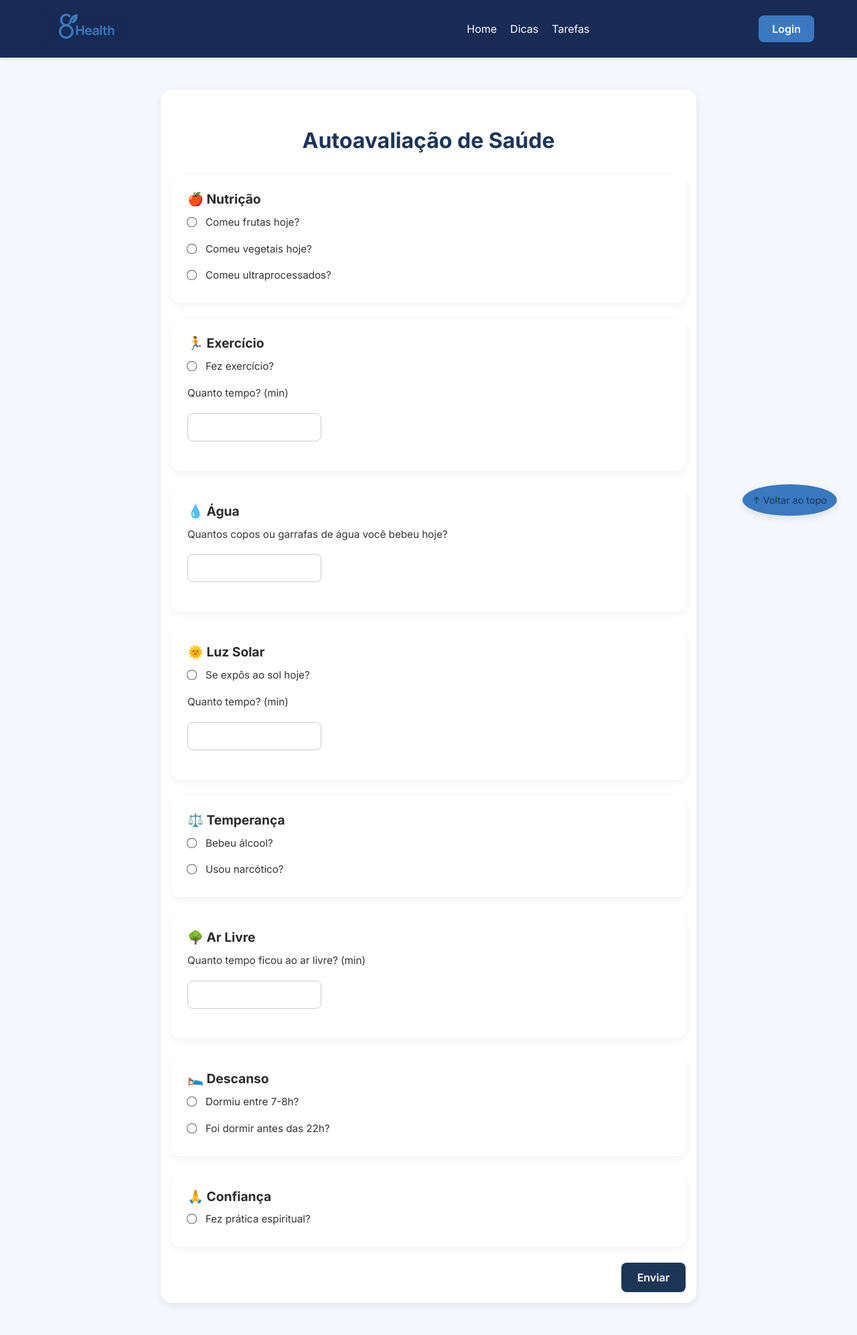
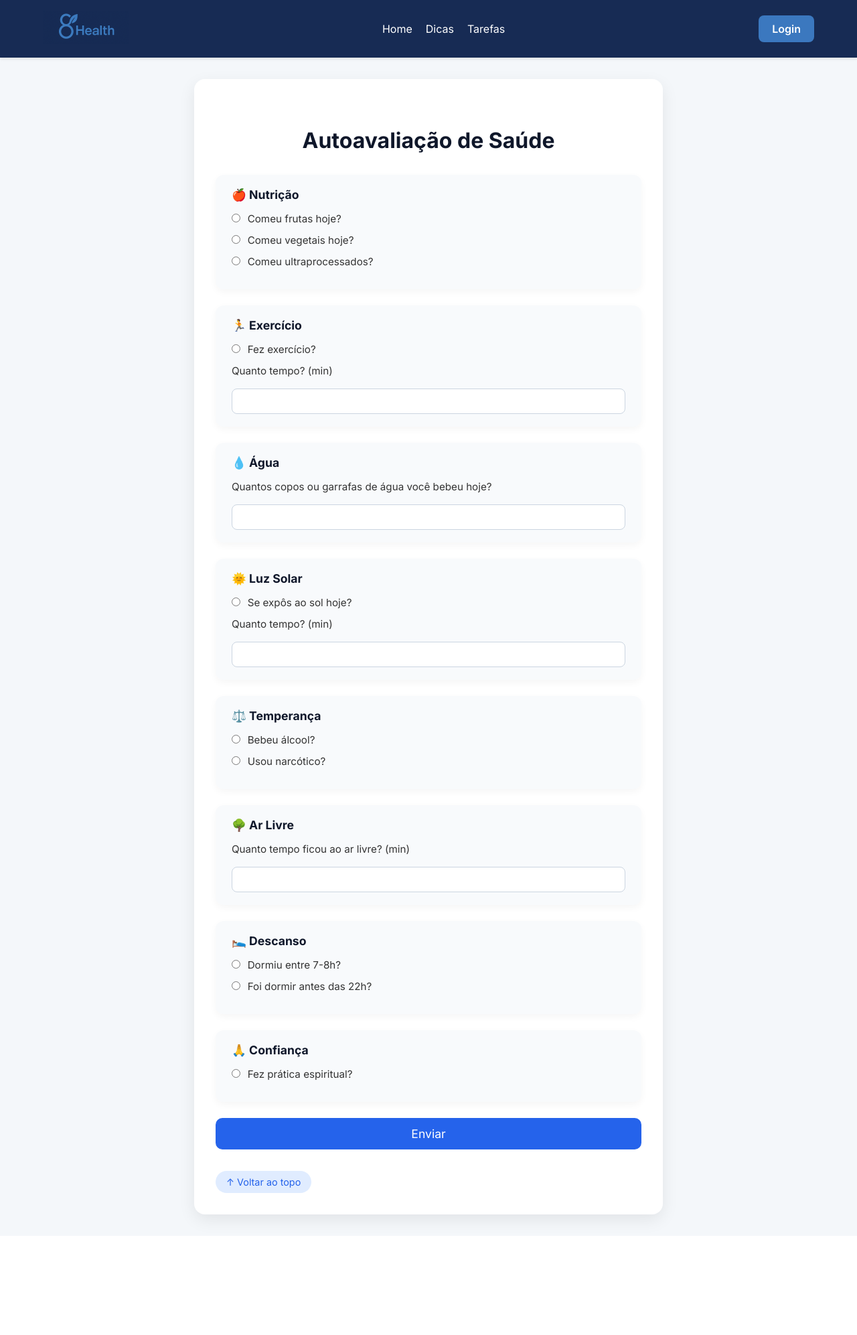
Before and after one commit to MateusPaulino13/Hackathon, a PHP site: page /pages/quests.php in a window 1280 px wide. Shown: the whole page at 67% size. After the commit the page ends 1836 px from the top, so only its background shows below. Run offline with PHP 8.4, Linux system fonts and the light colour scheme.

Commit message:
Correções

```diff
--- a/assets/styles/quests.css
+++ b/assets/styles/quests.css
@@ -7,178 +7,110 @@
   font-family: "Inter", sans-serif;
 }
 
+/* Fundo geral */
 body {
-  background-color: #f4f7fa;
-  color: #333;
+  background-color: #f1f5f9;
+  font-family: 'Segoe UI', Tahoma, Geneva, Verdana, sans-serif;
+  margin: 0;
+  padding: 0;
+  color: #1e293b;
 }
 
-header {
-  background-color: #172b54;
-  box-shadow: 0 2px 4px rgba(0, 0, 0, 0.1);
+/* Container do formulário */
+.form-container {
+  max-width: 700px;
+  margin: 2rem auto;
+  padding: 2rem;
+  background-color: #ffffff;
+  border-radius: 16px;
+  box-shadow: 0 8px 24px rgba(0, 0, 0, 0.08);
 }
 
-.nav-bar {
-  display: flex;
-  justify-content: space-between;
-  align-items: center;
-  padding: 1rem 4rem;
+/* Título */
+.form-container h1 {
+  text-align: center;
+  margin-bottom: 2rem;
+  color: #0f172a;
 }
 
-.logo img {
-  height: 50px;
+/* Cards */
+.card {
+  background-color: #f8fafc;
+  border-radius: 12px;
+  padding: 1.2rem 1.5rem;
+  margin-bottom: 1.5rem;
+  box-shadow: 0 4px 12px rgba(0, 0, 0, 0.04);
+  transition: transform 0.2s ease;
 }
 
-.nav-list ul {
-  list-style: none;
-  display: flex;
-  gap: 20px;
+.card:hover {
+  transform: scale(1.01);
 }
 
-.nav-link {
-  text-decoration: none;
-  color: #fff;
-  font-size: 1rem;
-  transition: color 0.3s ease;
+/* Título dos blocos */
+.card h3 {
+  margin-top: 0;
+  margin-bottom: 1rem;
+  font-size: 1.1rem;
+  color: #0f172a;
 }
 
-.nav-link:hover {
-  color: #3b78bf;
+/* Labels */
+.card label {
+  display: block;
+  margin-bottom: 0.8rem;
+  font-size: 0.95rem;
 }
 
-.login-button button {
-  background-color: #3b78bf;
-  border: none;
-  padding: 10px 20px;
+/* Inputs */
+.card input[type="text"],
+.card input[type="number"] {
+  width: 100%;
+  padding: 0.5rem 0.75rem;
+  border: 1px solid #cbd5e1;
   border-radius: 8px;
-  transition: background 0.3s;
+  font-size: 1rem;
+  margin-top: 0.25rem;
+  box-sizing: border-box;
 }
 
-.login-button button:hover {
-  background-color: #3165a2;
+.card input[type="radio"] {
+  margin-right: 0.4rem;
 }
 
-.login-button a {
-  text-decoration: none;
-  color: #fff;
-  font-weight: 600;
-  font-size: 1rem;
+/* Botão de envio */
+button[type="submit"] {
+  display: block;
+  width: 100%;
+  padding: 0.8rem;
+  background-color: #2563eb;
+  color: white;
+  border: none;
+  border-radius: 10px;
+  font-size: 1.1rem;
+  cursor: pointer;
+  transition: background-color 0.2s ease;
 }
 
-h1 {
-  text-align: center;
-  font-size: 2rem;
-  margin: 40px 0 20px;
-  color: #172b54;
+button[type="submit"]:hover {
+  background-color: #1e40af;
 }
 
-/* FORMULÁRIO */
-
-.form-container {
-  max-width: 800px;
-  background: #fff;
-  margin: 40px auto;
-  padding: 30px 40px;
-  border-radius: 16px;
-  box-shadow: 0 4px 12px rgba(0, 0, 0, 0.08);
-}
-
-form fieldset {
-  border: none;
-  margin-bottom: 30px;
-  padding: 0;
-}
-
-form legend {
-  font-weight: 600;
-  font-size: 1.2rem;
-  margin-bottom: 15px;
-  color: #172b54;
-}
-
-form label {
-  display: block;
-  margin-bottom: 8px;
-  color: #333;
-  font-size: 1rem;
-}
-
-form input[type="text"],
-form input[type="number"] {
-  width: 100%;
-  padding: 10px;
-  border: 1px solid #ccc;
-  border-radius: 8px;
-  margin-bottom: 20px;
-  font-size: 1rem;
-}
-
-form input[type="radio"] {
-  margin-right: 8px;
-}
-
-form label input[type="radio"] {
-  margin-right: 6px;
-}
-
-form button {
-  background-color: #3b78bf;
-  color: white;
-  padding: 12px 24px;
-  font-size: 1rem;
-  font-weight: 600;
-  border: none;
-  border-radius: 10px;
-  cursor: pointer;
-  transition: background-color 0.3s;
-}
-
-form button:hover {
-  background-color: #3165a2;
-}
-
-/* Radio options em linha */
-form label + label {
-  margin-right: 20px;
+/* Voltar ao topo */
+.back-to-top {
   display: inline-block;
-}
-
-/* RESPONSIVO */
-@media (max-width: 600px) {
-  .form-container {
-    padding: 20px;
-  }
-
-  form label {
-    font-size: 0.95rem;
-  }
-
-  form button {
-    width: 100%;
-  }
-}
-
-/* Estilo para o botão de Voltar ao topo */
-.back-to-top {
-  position: fixed;
-  bottom: 30px;
-  right: 30px;
-  background-color: #3b78bf;
-  color: white;
-  padding: 15px;
-  font-size: 1.5rem;
-  border-radius: 50%;
-  box-shadow: 0 4px 12px rgba(0, 0, 0, 0.1);
+  margin-top: 2rem;
   text-align: center;
+  color: #2563eb;
   text-decoration: none;
-  display: none;
-  transition: background-color 0.3s ease;
+  font-size: 0.9rem;
+  float: none;
+  padding: 0.5rem 1rem;
+  border-radius: 999px;
+  background-color: #e0ecff;
+  transition: background-color 0.2s ease;
 }
 
 .back-to-top:hover {
-  background-color: #3165a2;
+  background-color: #cddffb;
 }
-
-/* Mostrar o botão quando o usuário rolar para baixo */
-body.scrolled .back-to-top {
-  display: block;
-}
--- a/assets/styles/style.css
+++ b/assets/styles/style.css
@@ -1,94 +1,161 @@
+@import url('https://fonts.googleapis.com/css2?family=Inter:wght@400;600;700&display=swap');
+
+* {
+  margin: 0;
+  padding: 0;
+  box-sizing: border-box;
+  font-family: 'Inter', sans-serif;
+}
+
 body {
-  margin: 0;
-  font-family: 'Segoe UI', sans-serif;
-  background-color: #f4f7fb;
+  background-color: #f4f7fa;
   color: #333;
 }
 
-.form-container {
-  max-width: 800px;
-  margin: 3rem auto;
-  padding: 1rem;
+header {
+  background-color: #172B54;
+  box-shadow: 0 2px 4px rgba(0, 0, 0, 0.1);
+}
+
+.nav-bar {
+  display: flex;
+  justify-content: space-between;
+  align-items: center;
+  padding: 1rem 4rem;
+}
+
+.logo img {
+  height: 50px;
+}
+
+.nav-list {
+  list-style: none;
+  display: flex;
+  gap: 20px;
+}
+
+.nav-link {
+  text-decoration: none;
+  color: #fff;
+  font-size: 1rem;
+  transition: color 0.3s ease;
+}
+
+.nav-link:hover {
+  color: #3b78bf;
+}
+
+.login-button button {
+  background-color: #3b78bf;
+  border: none;
+  padding: 10px 20px;
+  border-radius: 8px;
+  transition: background 0.3s;
+}
+
+.login-button button:hover {
+  background-color: #3165a2;
+}
+
+.login-button a {
+  text-decoration: none;
+  color: #fff;
+  font-weight: 600;
+  font-size: 1rem;
 }
 
 h1 {
   text-align: center;
-  margin-bottom: 2rem;
-  color: #1d3557;
+  font-size: 2rem;
+  margin: 40px 0 20px;
+  color: #172B54;
 }
 
-form {
-  display: flex;
-  flex-direction: column;
-  gap: 1.5rem;
+.intro {
+  max-width: 900px;
+  margin: 0 auto;
+  text-align: center;
+  font-size: 1.1rem;
+  color: #555;
+  padding: 0 20px 30px;
 }
 
-.card {
-  background-color: #fff;
-  padding: 1.5rem;
-  border-radius: 12px;
-  box-shadow: 0 4px 12px rgba(0, 0, 0, 0.05);
-  display: flex;
-  flex-direction: column;
-  gap: 0.8rem;
+.grid-container {
+  display: grid;
+  grid-template-columns: repeat(auto-fit, minmax(280px, 1fr));
+  gap: 20px;
+  max-width: 1200px;
+  margin: auto;
+  padding: 20px;
 }
 
-.card h3 {
-  font-size: 1.2rem;
-  color: #2a2a2a;
+.remedio {
+  background-color: #ffffff;
+  border-radius: 16px;
+  padding: 25px;
+  box-shadow: 0 4px 12px rgba(0, 0, 0, 0.08);
+  transition: transform 0.3s ease, box-shadow 0.3s ease;
+  border-left: 6px solid #3b78bf;
 }
 
-.card label {
-  display: flex;
-  align-items: center;
-  gap: 0.5rem;
-  font-size: 0.95rem;
+.remedio:hover {
+  transform: translateY(-5px);
+  box-shadow: 0 8px 20px rgba(0, 0, 0, 0.12);
 }
 
-input[type="text"],
-input[type="number"] {
-  padding: 0.5rem;
-  border: 1px solid #ccc;
-  border-radius: 8px;
-  width: 100%;
-  max-width: 200px;
+.remedio h2 {
+  color: #172B54;
+  font-size: 1.3rem;
+  margin-bottom: 10px;
 }
 
-input[type="radio"] {
-  transform: scale(1.2);
+.remedio p {
+  color: #555;
+  font-size: 1rem;
+  line-height: 1.5;
 }
 
-button[type="submit"] {
-  background-color: #1d3557;
-  color: white;
-  border: none;
-  padding: 0.75rem 1.5rem;
-  font-size: 1rem;
-  border-radius: 8px;
-  align-self: flex-end;
+/* Parte nova para o menu responsivo */
+.menu-toggle {
+    display: none;
+    flex-direction: column;
     cursor: pointer;
-  transition: background-color 0.3s ease;
   }
 
-button[type="submit"]:hover {
-  background-color: #16324d;
+  .menu-toggle span {
+    background: #fff;
+    height: 3px;
+    width: 25px;
+    margin: 4px 0;
+    border-radius: 4px;
+    transition: all 0.3s ease;
   }
 
-.back-to-top {
-  display: block;
-  margin-top: 2rem;
-  text-align: center;
-  font-size: 0.9rem;
-  color: #1d3557;
-  text-decoration: none;
+@media (max-width: 730px) {
+  .nav-bar {
+    flex-wrap: wrap;
+    padding: 1rem 2rem;
   }
 
-@media (max-width: 768px) {
-  .container {
-    padding: 15px;
+  .menu-toggle {
+    display: flex;
   }
 
-  .section h2 {
-    font-size: 1rem;
+  .nav-list {
+    width: 100%;
+    display: none;
+    flex-direction: column;
+    gap: 1rem;
+    margin-top: 1rem;
+  }
+
+  .nav-list.active {
+    display: flex;
+  }
+
+  .nav-list ul {
+    flex-direction: column;
+    align-items: center;
+    gap: 1rem;
   }
 }
--- a/includes/navbar.html
+++ b/includes/navbar.html
@@ -12,17 +12,17 @@
       <span></span>
     </div>
 
-    <div class="nav-list">
-      <ul>
-        <li class="nav-item"><a href="#" class="nav-link">Home</a></li>
-        <li class="nav-item"><a href="pages/fint.php" class="nav-link">Dicas</a></li>
-        <li class="nav-item"><a href="#" class="nav-link">Tarefas</a></li>
-      </ul>
-    </div>
+    <ul class="nav-list">
+      <li class="nav-item"><a href="#" class="nav-link">Home</a></li>
+      <li class="nav-item"><a href="pages/fint.php" class="nav-link">Dicas</a></li>
+      <li class="nav-item"><a href="#" class="nav-link">Tarefas</a></li>
+    </ul>
+
 
     <div class="login-button">
       <button><a href="#">Login</a></button>
     </div>
   </nav>
 </header>
+<script src="../assets/script/script.js"></script>
 </body>
```
Also changed, not shown: assets/styles/fint.css (+74 -29 lines), index.php (+6 -7 lines). Lines whose indentation alone changed are shown as unchanged.
